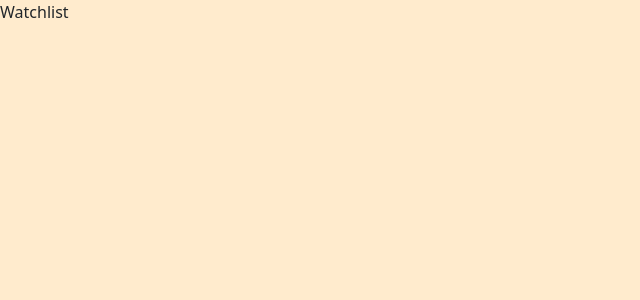
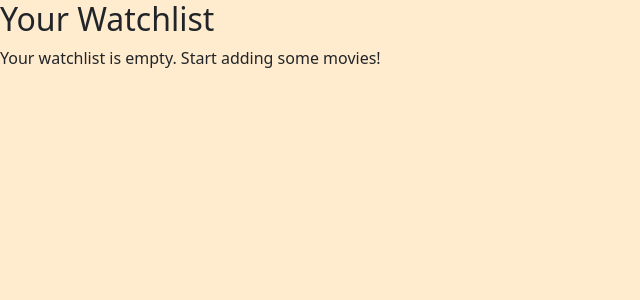
Before and after one commit to jayel888/t3w8-movie-search-watchlist-app, a React (Vite) app: page /watchlist in a window 1280 px wide. Shown: the top 300 px of the page, without its empty margins (0-640 px from the left). Built offline with nearby package versions, Linux system fonts and the light colour scheme.

Commit message:
feat: created watchlist

```diff
--- a/src/App.jsx
+++ b/src/App.jsx
@@ -2,17 +2,21 @@
 import React from 'react';
 import { Route, BrowserRouter as Router, Routes } from 'react-router-dom';
 import Home from './pages/Home.jsx';
+import WatchlistProvider from './context/WatchlistContext.jsx';
+import Watchlist from './pages/Watchlist.jsx';
 
 function App() {
 
   return (
+    <WatchlistProvider>
       <Router>
         <Routes>
           <Route path='/' element={<Home />} />
-        <Route path='/watchlist' element={<div>Watchlist</div>} />
+          <Route path='/watchlist' element={<Watchlist />} />
           <Route path='/details/:id' element={<div>Details</div>} />
         </Routes>
       </Router>
+    </WatchlistProvider>
   )
 }
 
--- a/src/components/MovieCard.jsx
+++ b/src/components/MovieCard.jsx
@@ -1,11 +1,16 @@
 import React from "react";
+import { useWatchlist } from "../context/WatchlistContext";
 
-export default function MovieCard({movie}) {
+export default function MovieCard({movie}){
+
+    const { addToWatchlist } = useWatchlist();
+
     return (
         <div className="col-md-4 movie-card">
             <h3>{movie.Title}</h3>
             <p>{movie.Year}</p>
-            <img src={movie.Poster} alt={`${movie.Title} Poster`}/>
+            <img src={movie.Poster} alt={`${movie.Title} Poster`} />
+            <button onClick={() => addToWatchlist(movie)}>Add to Watchlist</button>
         </div>
     )
 }
--- /dev/null
+++ b/src/context/WatchlistContext.jsx
@@ -0,0 +1,36 @@
+import React, { createContext, useContext, useState } from "react";
+
+const WatchlistContext = createContext();
+
+export default function WatchlistProvider({ children }){
+    const [watchlist, setWatchlist] = useState([]);
+
+    // Add to Watchlist function
+    const addToWatchlist = (movie) => {
+        setWatchlist((prev) => [...prev, movie]);
+    };
+
+    // Delete from Watchlist function
+    const removeFromWatchlist = (id) => {
+        setWatchlist((prev) => prev.filter((movie) => movie.id != id))
+    };
+
+    return (
+        <WatchlistContext.Provider value={{ watchlist, addToWatchlist, removeFromWatchlist }}>
+            {children}
+        </WatchlistContext.Provider>
+    )
+}
+
+// Create a custom hook here
+export function useWatchlist(){
+    // Simply return
+    // return useContext(WatchlistContext);
+
+    // or check before sending
+    let context = useContext(WatchlistContext);
+    if (!context){
+        console.log("No movies added.");
+    }
+    return context;
+}
--- a/src/pages/Home.jsx
+++ b/src/pages/Home.jsx
@@ -1,42 +1,47 @@
-import axios from 'axios';
-import React, { useState } from 'react'
-import MovieCard from '../components/MovieCard';
+import axios from "axios";
+import React, { useState } from "react";
+import MovieCard from "../components/MovieCard";
+import { Link } from "react-router-dom";
 
 export default function Home() {
     const [query, setQuery] = useState('');
     const [movies, setMovies] = useState([]);
 
     const fetchMovies = async () => {
-        // using fetch()
+        // Using fetch()
         // const response = await fetch(`http://www.omdbapi.com/${apikey}/${query}`);
 
         // Using axios()
         if (query) {
-            const response = await axios.get(`https://www.omdbapi.com/`, {
+            const response = await axios.get(`http://www.omdbapi.com/`, {
                 params: {
-                    apikey: 'babe2cdb',
+                    apikey: 'd58efa1d',
                     s: query
                 }
             });
             console.log(response.data);
             setMovies(response.data.Search || []);
         }
-    }
+    };
 
     return (
         <div className="container my-4">
 
             <h1 className="text-center mb-4">Movie Search</h1>
             <div className="row">
-                <div className="col-md-8 offset-md-2">
+                <div className="col-md-8 offset-md-4">
                     <input
                         type="text"
-                    placeholder="Search for Movies.."
+                        placeholder="Search for Movies..."
                         value={query}
                         onChange={(e) => setQuery(e.target.value)}
                     />
-                <button className='btn btn-primary btn-block mt-2' onClick={fetchMovies}>Search</button>
-                <div className='row mt-4'>
+                    <button className="btn btn-primary btn-block mt-2" onClick={fetchMovies}>Search</button>
+                </div>
+
+                <Link to='/watchlist'>Watchlist</Link>
+            </div>
+            <div className="row mt-4">
                 {
                     movies.map((movie) => (
                         <MovieCard key={movie.imdbID} movie={movie} />
@@ -44,7 +49,5 @@
                 }
             </div>
         </div>
-        </div>
-        </div>
     )
 }
--- /dev/null
+++ b/src/pages/Watchlist.jsx
@@ -0,0 +1,35 @@
+import React from "react";
+import { useWatchlist } from "../context/WatchlistContext";
+
+const Watchlist = () => {
+    // Fetch two out of three returns from the custom hook
+    const { watchlist, removeFromWatchlist } = useWatchlist();
+
+    return (
+        <div>
+            <h2>Your Watchlist</h2>
+            {watchlist.length === 0 ? (
+                <p>Your watchlist is empty. Start adding some movies!</p>
+            ) : (
+                <ul>
+                    {watchlist.map((movie) => (
+                        <li key={movie.imdbID}>
+                            <strong>{movie.Title}</strong> ({movie.Year})
+                            <img src={movie.Poster} alt={`${movie.Title} Poster`} />
+                            <button
+                                onClick={() => removeFromWatchlist(movie.imdbID)}
+                                style={{ color: 'red' }}
+                            >
+                                Remove
+                            </button>
+                        </li>
+                    ))}
+                </ul>
+            )
+            }
+        </div>
+    )
+
+}
+
+export default Watchlist;
--- a/src/styles.css
+++ b/src/styles.css
@@ -8,6 +8,7 @@
     border-radius: 5px;
     padding: 10px;
     background: white;
+    margin-bottom: 20px;
 }
 
 .movie-card img {
```
Lines whose indentation alone changed are shown as unchanged.
